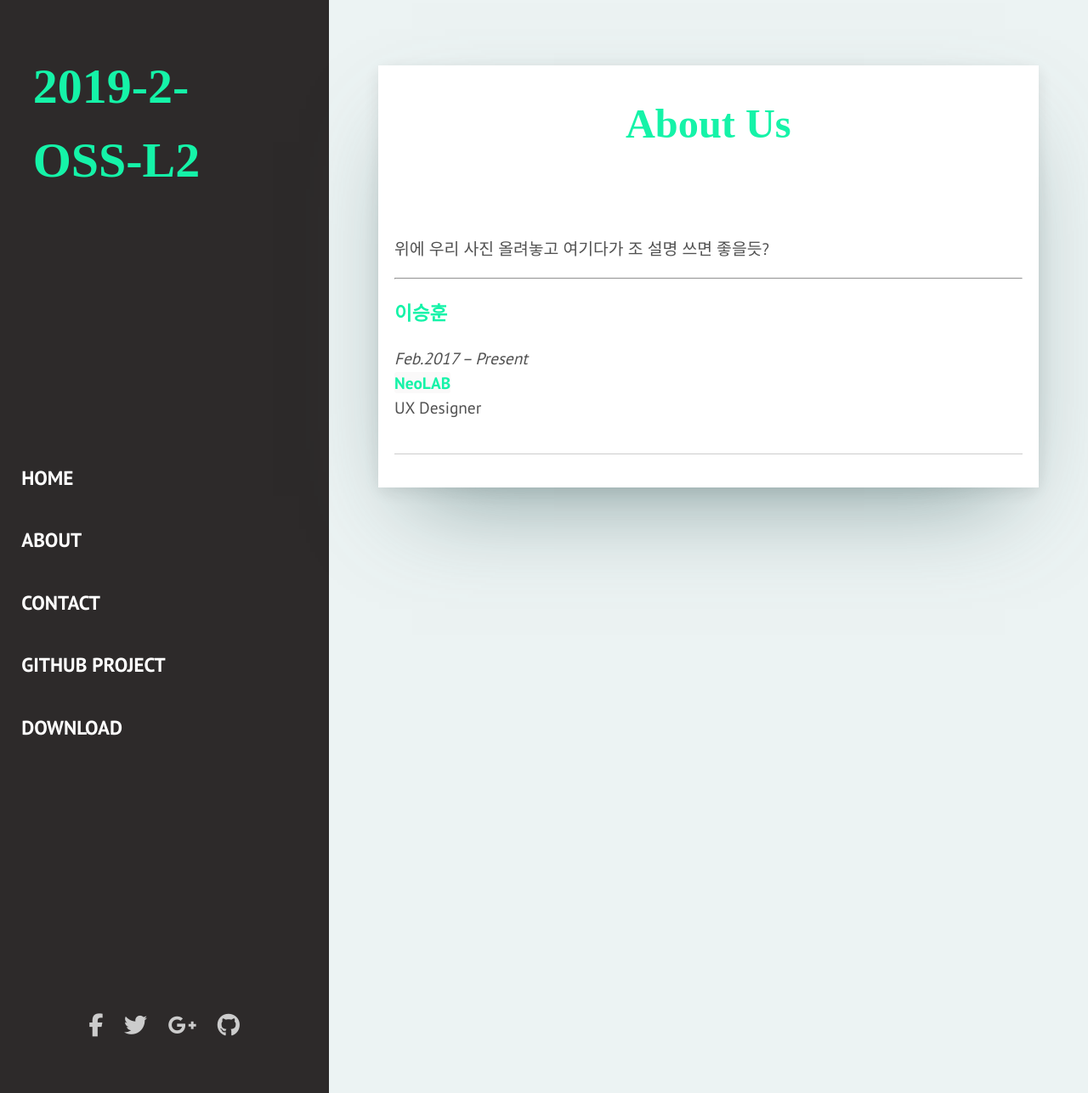
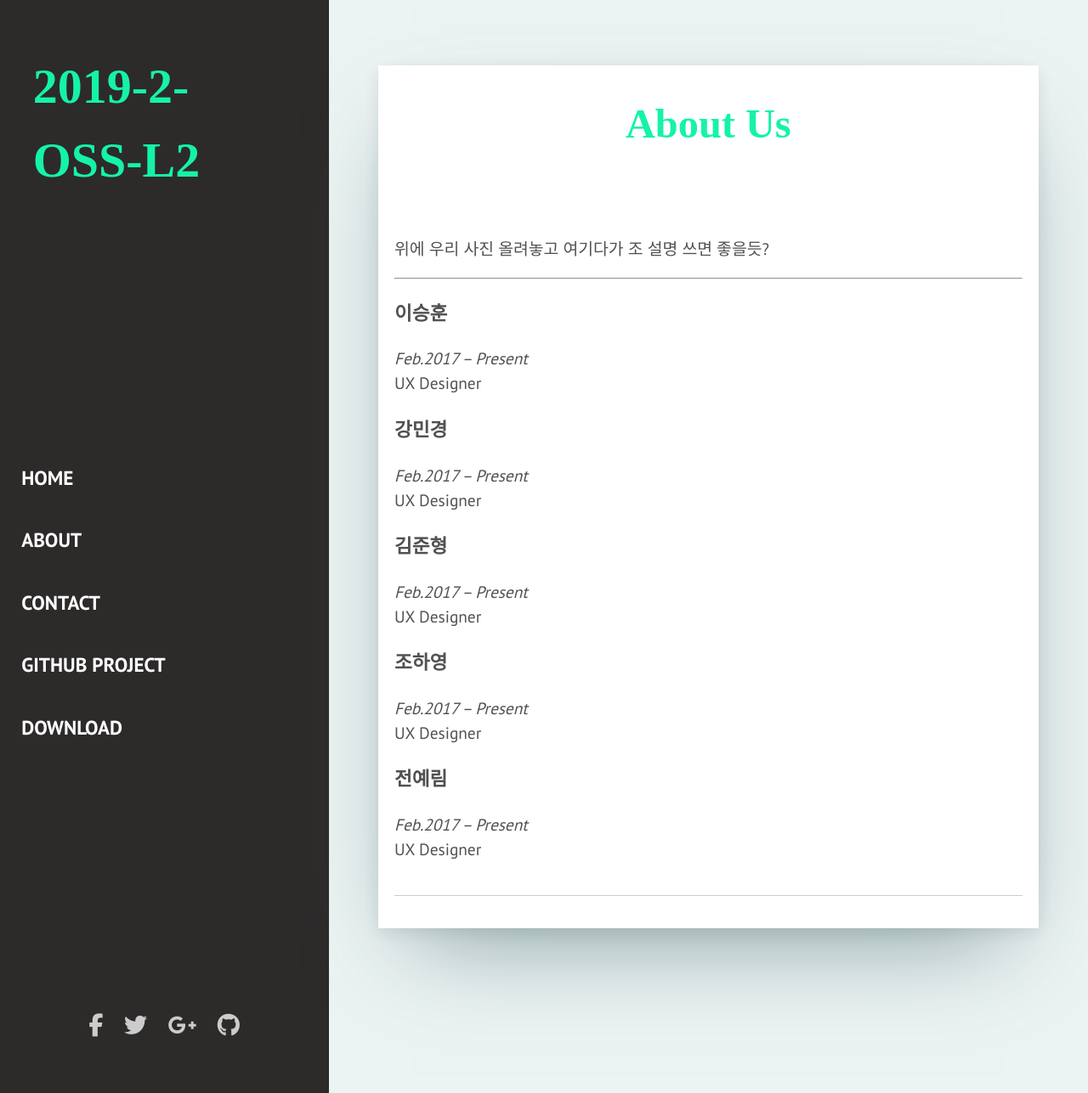
Before and after one commit to JunHyeongKim73/2019-2-OSS-L2, a Jekyll site: the page built from _pages/about.html, in a window 1280 px wide and 1287 px high. Shown: the whole window at 85% size. Built offline with Jekyll 4.4.1, drawn with Linux system fonts in a browser that asks for light colours; nearby versions of some CDN libraries; some web fonts are replaced; library files that are not in the unit come from our copies.

Commit message:
font test2
Signed-off-by: hayoung <wh28533@gmail.com>

```diff
--- a/_pages/about.html
+++ b/_pages/about.html
@@ -14,15 +14,33 @@ permalink: /about/
                     <img class="image" src="">
                     <p> 위에 우리 사진 올려놓고 여기다가 조 설명 쓰면 좋을듯? </p>
                     <hr>
-                    <h3 style="color:#15F3A8; font-weight: 1500;" >이승훈</h3>
+                    <h3 style="font-weight: 2000;" >이승훈</h3>
                     <p>
                             <i>Feb.2017 – Present</i><br>
-                            <b><a href="http://www.neolab.net/en/smartpen/" target="_blank"><span class="highlight"> NeoLAB</span></a></b><br>
+                            UX Designer
+                    </p>
+                    <h3 style="font-weight: 2000;" >강민경</h3>
+                    <p>
+                            <i>Feb.2017 – Present</i><br>
+                            UX Designer
+                    </p>
+                    <h3 style="font-weight: 2000;" >김준형</h3>
+                    <p>
+                            <i>Feb.2017 – Present</i><br>
+                            UX Designer
+                    </p>
+                    <h3 style="font-weight: 2000;" >조하영</h3>
+                    <p>
+                            <i>Feb.2017 – Present</i><br>
+                            UX Designer
+                    </p>
+                    <h3 style="font-weight: 2000;" >전예림</h3>
+                    <p>
+                            <i>Feb.2017 – Present</i><br>
                             UX Designer
                     </p>
 
                 </div>
-
             </div>
         </main>
     </body>
```
